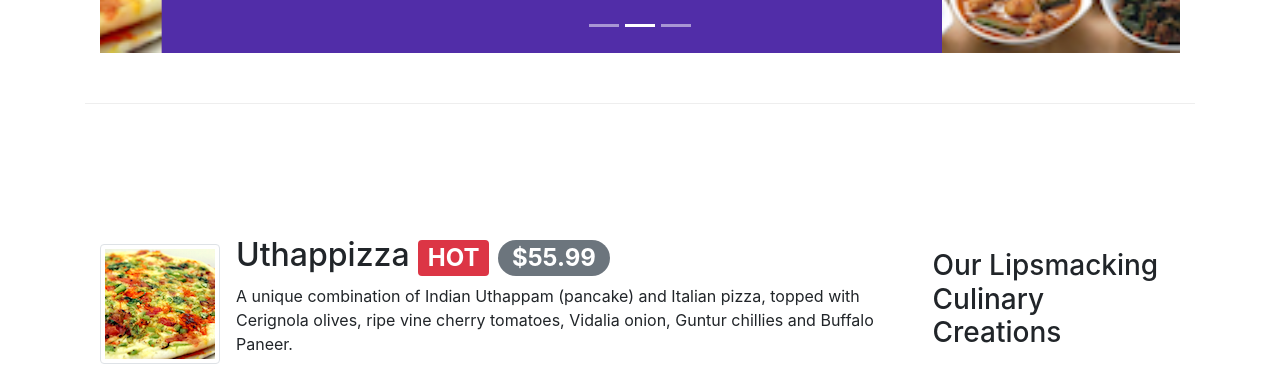
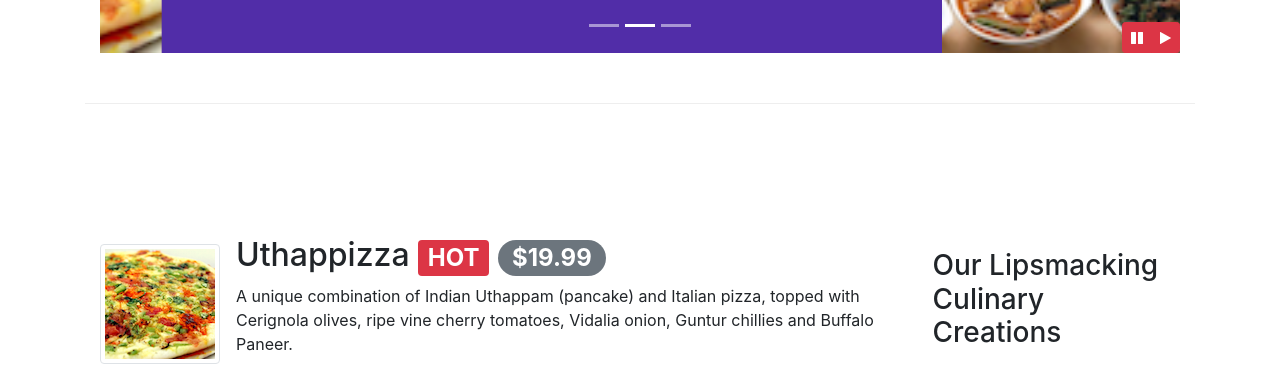
Before and after one commit to mostafaelmasry163/coursera-project, a website: page index.html in a window 1280 px wide. Shown: the part 631-996 px from the top of the page. Drawn offline with nearby package versions, Linux system fonts and the light colour scheme.

Commit message:
bootstrap jquery

```diff
--- a/css/style.css
+++ b/css/style.css
@@ -59,3 +59,9 @@ address {
   left: 0;
   min-height: 300px;
 }
+
+#carouselButton {
+  right: 0px;
+  position: absolute;
+  bottom: 0px;
+}
--- a/index.html
+++ b/index.html
@@ -208,6 +208,14 @@
             <a href="#mycarousel" role="button" data-slide="next" class="carousel-control-next">
               <span class="carousel-control-next-icon"></span>
             </a>
+            <div class="btn-group" id="carouselButton">
+              <button class="btn btn-danger btn-sm" id="carousel-pause">
+                <span class="fa fa-pause"></span>
+              </button>
+              <button class="btn btn-danger btn-sm" id="carousel-play">
+                <span class="fa fa-play"></span>
+              </button>
+            </div>
           </div>
         </div>
       </div>
@@ -226,7 +234,7 @@
             <div class="media-body">
               <h2 class="mt-0">
                 Uthappizza <span class="badge badge-danger">HOT</span>
-                <span class="badge badge-pill badge-secondary">$55.99</span>
+                <span class="badge badge-pill badge-secondary">$19.99</span>
               </h2>
               <p class="d-none d-sm-block">
                 A unique combination of Indian Uthappam (pancake) and Italian
@@ -448,5 +456,16 @@
     <script src="node_modules/jquery/dist/jquery.slim.min.js"></script>
     <script src="node_modules/popper.js/dist/umd/popper.min.js"></script>
     <script src="node_modules/bootstrap/dist/js/bootstrap.min.js"></script>
+    <script>
+      $(document).ready(function(){
+        $('#mycarousel').carousel({interval:2000});
+        $('#carousel-pause').click(function(){
+          $('#mycarousel').carousel('pause');
+        })
+        $('#carousel-play').click(function(){
+          $('#mycarousel').carousel('cycle');
+        })
+      });
+    </script>
   </body>
 </html>
```
